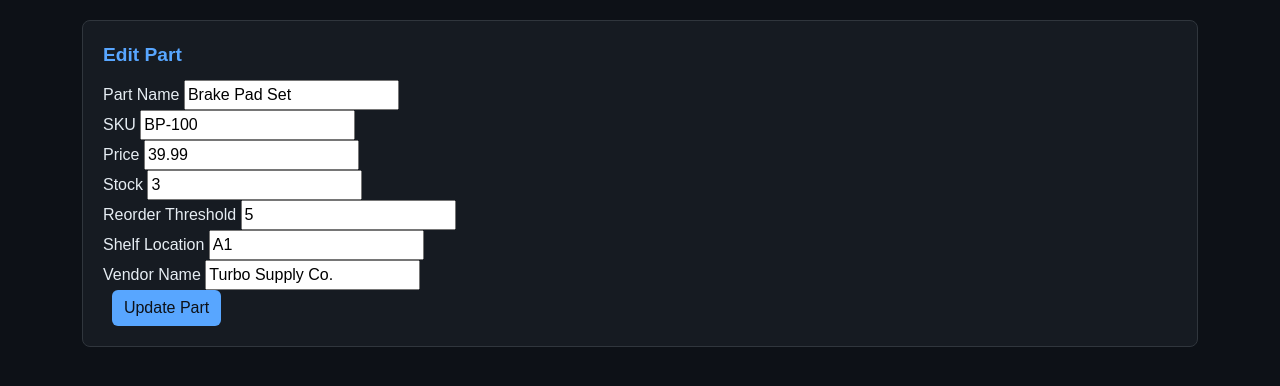
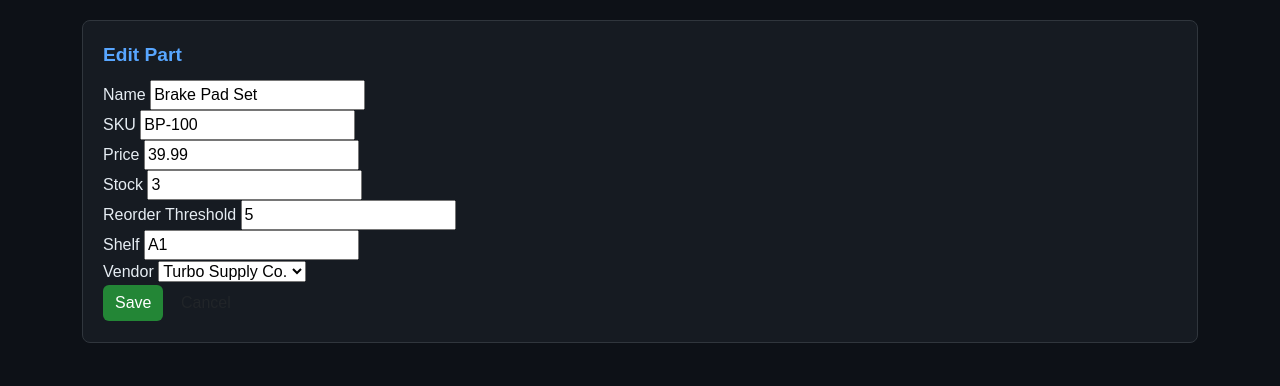
Before and after one commit to clryan86/GearShiftSystems, a Flask app: page /parts/1/edit in a window 1280 px wide. Shown: the top 386 px of the page. Run offline with Flask 3, Linux system fonts and the light colour scheme.

Commit message:
fixing editpart

```diff
--- a/Templates/edit_part.html
+++ b/Templates/edit_part.html
@@ -2,49 +2,59 @@
 {% block content %}
 <div class="card">
   <div class="title">Edit Part</div>
-    <form method="post" action="{{ url_for('edit_part', part_id=part.id) }}">
-      <div class="row">
-        <div>
-          <label for="name">Part Name</label>
-          <input id="name" name="name" value="{{ part.name }}" required>
-        </div>
-        <div>
-          <label for="sku">SKU</label>
-          <input id="sku" name="sku" value="{{ part.sku }}" required>
-        </div>
+
+  <form method="post" class="form-grid">
+
+    <div class="form-row">
+      <label for="name">Name</label>
+      <input id="name" name="name" class="input" required
+             value="{{ (form.get('name') if form else part.name) | default('', true) }}">
     </div>
 
-      <div class="row">
-        <div>
-          <label for="price">Price</label>
-          <input id="price" name="price" type="number" step="0.01" min="0" value="{{ '%.2f'|format(part.price) }}">
-        </div>
-        <div>
-          <label for="stock">Stock</label>
-          <input id="stock" name="stock" type="number" min="0" value="{{ part.stock }}">
-        </div>
+    <div class="form-row">
+      <label for="sku">SKU</label>
+      <input id="sku" name="sku" class="input" required
+             value="{{ (form.get('sku') if form else part.sku) | default('', true) }}">
     </div>
 
-      <div class="row">
-        <div>
-          <label for="reorder_threshold">Reorder Threshold</label>
-          <input id="reorder_threshold" name="reorder_threshold" type="number" min="0" value="{{ part.reorder_threshold }}">
-        </div>
-        <div>
-          <label for="shelf_location">Shelf Location</label>
-          <input id="shelf_location" name="shelf_location" value="{{ part.shelf_location }}">
-        </div>
+    <div class="form-row">
+      <label for="price">Price</label>
+      <input id="price" name="price" type="number" step="0.01" class="input"
+             value="{{ (form.get('price') if form else part.price) | default('', true) }}">
     </div>
 
-      <div class="row">
-        <div>
-          <label for="vendor_name">Vendor Name</label>
-          <input id="vendor_name" name="vendor_name" value="{{ part.vendor.name if part.vendor else '' }}">
+    <div class="form-row">
+      <label for="stock">Stock</label>
+      <input id="stock" name="stock" type="number" class="input"
+             value="{{ (form.get('stock') if form else part.stock) | default('', true) }}">
     </div>
-        <div>
-          <label>&nbsp;</label>
-          <button class="btn btn-accent" type="submit">Update Part</button>
+
+    <div class="form-row">
+      <label for="reorder_threshold">Reorder Threshold</label>
+      <input id="reorder_threshold" name="reorder_threshold" type="number" class="input"
+             value="{{ (form.get('reorder_threshold') if form else part.reorder_threshold) | default('5', true) }}">
     </div>
+
+    <div class="form-row">
+      <label for="shelf_location">Shelf</label>
+      <input id="shelf_location" name="shelf_location" class="input"
+             value="{{ (form.get('shelf_location') if form else part.shelf_location) | default('', true) }}">
+    </div>
+
+    <div class="form-row">
+      <label for="vendor_id">Vendor</label>
+      <select id="vendor_id" name="vendor_id" class="input">
+        <option value="">— Select —</option>
+        {% for v in vendors %}
+          {% set selected = ( (form and (form.get('vendor_id')|int == v.id)) or (not form and part.vendor_id == v.id) ) %}
+          <option value="{{ v.id }}" {% if selected %}selected{% endif %}>{{ v.name }}</option>
+        {% endfor %}
+      </select>
+    </div>
+
+    <div class="form-actions">
+      <button class="btn btn-primary" type="submit">Save</button>
+      <a class="btn" href="{{ url_for('list_parts') }}">Cancel</a>
     </div>
   </form>
 </div>
```
Also changed, not shown: app.db. Lines whose indentation alone changed are shown as unchanged.
